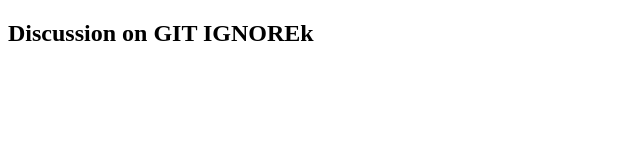
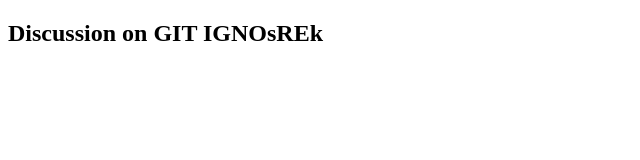
Before and after one commit to ashuthepro/Git-Ignore, a plain HTML site: page index.html in a window 1280 px wide. Shown: the full height of the page, 0-640 px from the left. Drawn offline with Linux system fonts and the light colour scheme.

Commit message:
changing

```diff
--- a/index.html
+++ b/index.html
@@ -4,7 +4,7 @@
     <meta charset="UTF-8">
     <meta name="viewport" content="width=device-width, initial-scale=1.0">
     <title>Git ignore</title>
-<h2> Discussion on GIT IGNOREk</h2>
+<h2> Discussion on GIT IGNOsREk</h2>
 </head>
 <body>
 
```
